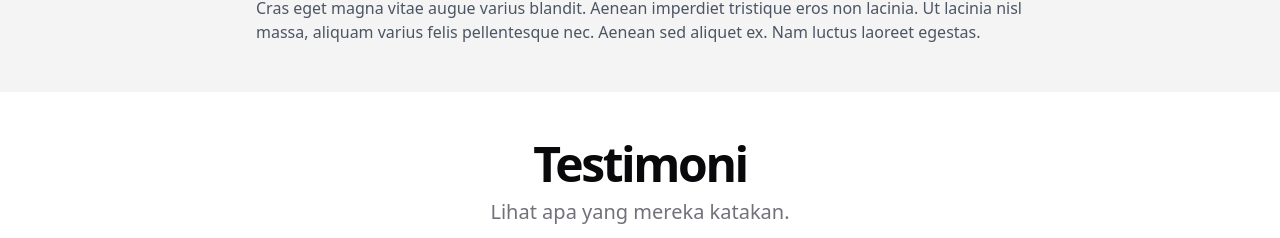
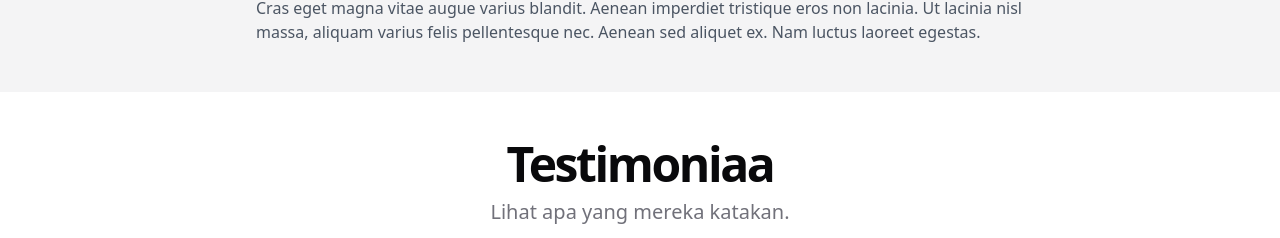
Before and after one commit to WiiAhmad/clone-fe-pemweb, a React (Vite) app: page / in a window 1280 px wide. Shown: the part 1776-2014 px from the top of the page. Built offline with nearby package versions, Linux system fonts and the light colour scheme.

Commit message:
My branch -Stskmar

```diff
--- a/src/components/layout/Review.jsx
+++ b/src/components/layout/Review.jsx
@@ -8,7 +8,7 @@ export default function Review() {
       <div className="flex flex-col items-center justify-center text-center ">
         <div className="space-y-2">
           <h2 className="text-3xl font-bold tracking-tighter sm:text-5xl">
-            Testimoni
+            Testimoniaa
           </h2>
           <p className="max-w-[900px] text-muted-foreground md:text-xl/relaxed lg:text-base/relaxed xl:text-xl/relaxed">
             Lihat apa yang mereka katakan.
```
